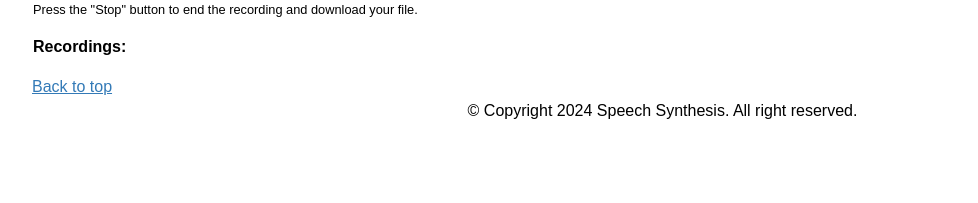
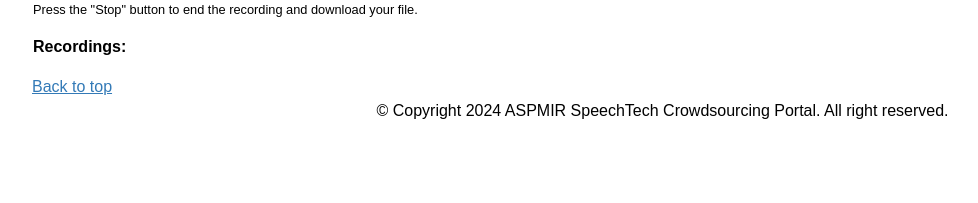
Before and after one commit to Gabrinas/Testing.NewAppLatest, a Flask app: template templates/English_corpus.html in a window 1280 px wide. Shown: the part 1423-1626 px from the top of the page, without its empty margins (0-978 px from the left). Run offline with Flask 3, Linux system fonts and the light colour scheme; the template is opened without the code that fills it, so the values that code supplies are empty.

Commit message:
Update English_corpus.html

```diff
--- a/templates/English_corpus.html
+++ b/templates/English_corpus.html
@@ -318,7 +318,7 @@ th{
   <a href="#top">Back to top</a>
 
   <footer>
-         <div class="foot">&copy Copyright 2024 Speech Synthesis. All right reserved.</div></br></br>
+         <div class="foot">&copy Copyright 2024 ASPMIR SpeechTech Crowdsourcing Portal. All right reserved.</div></br></br>
   </footer>
   </body>
 </html>
```
